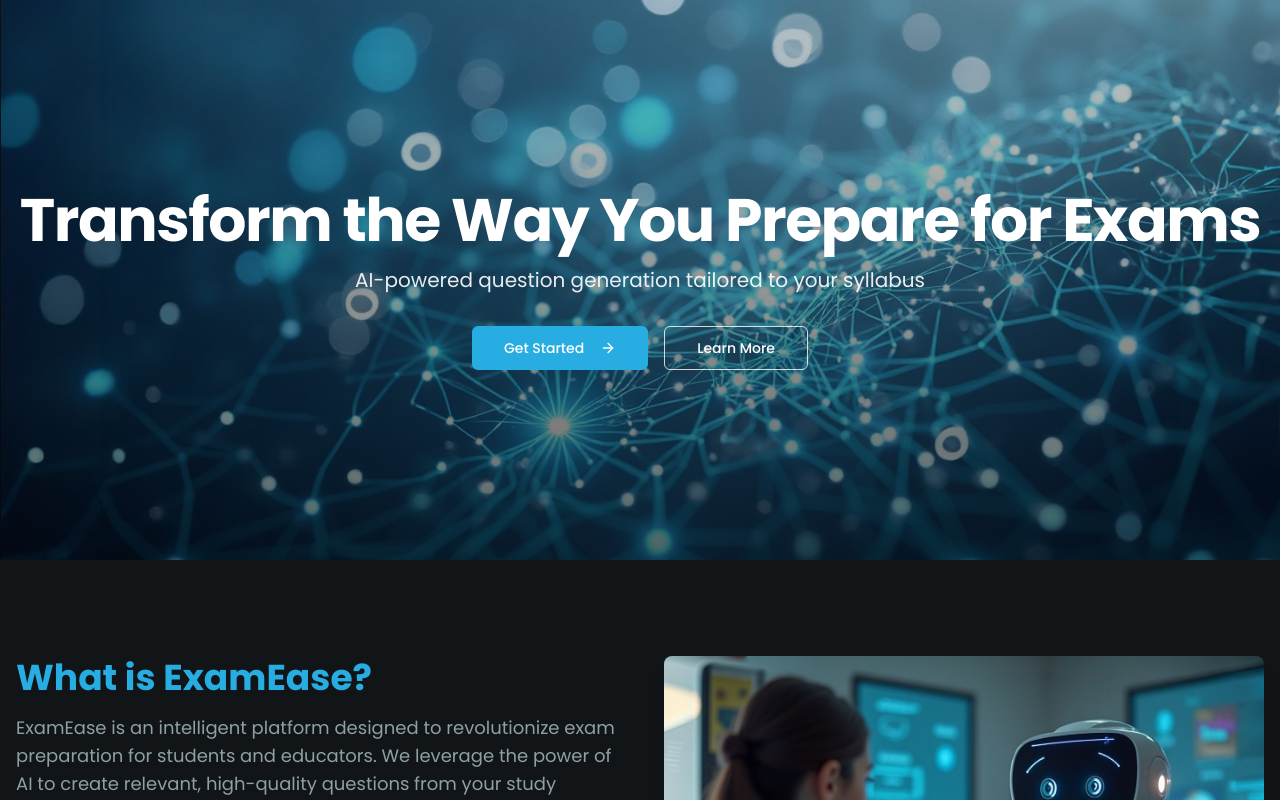
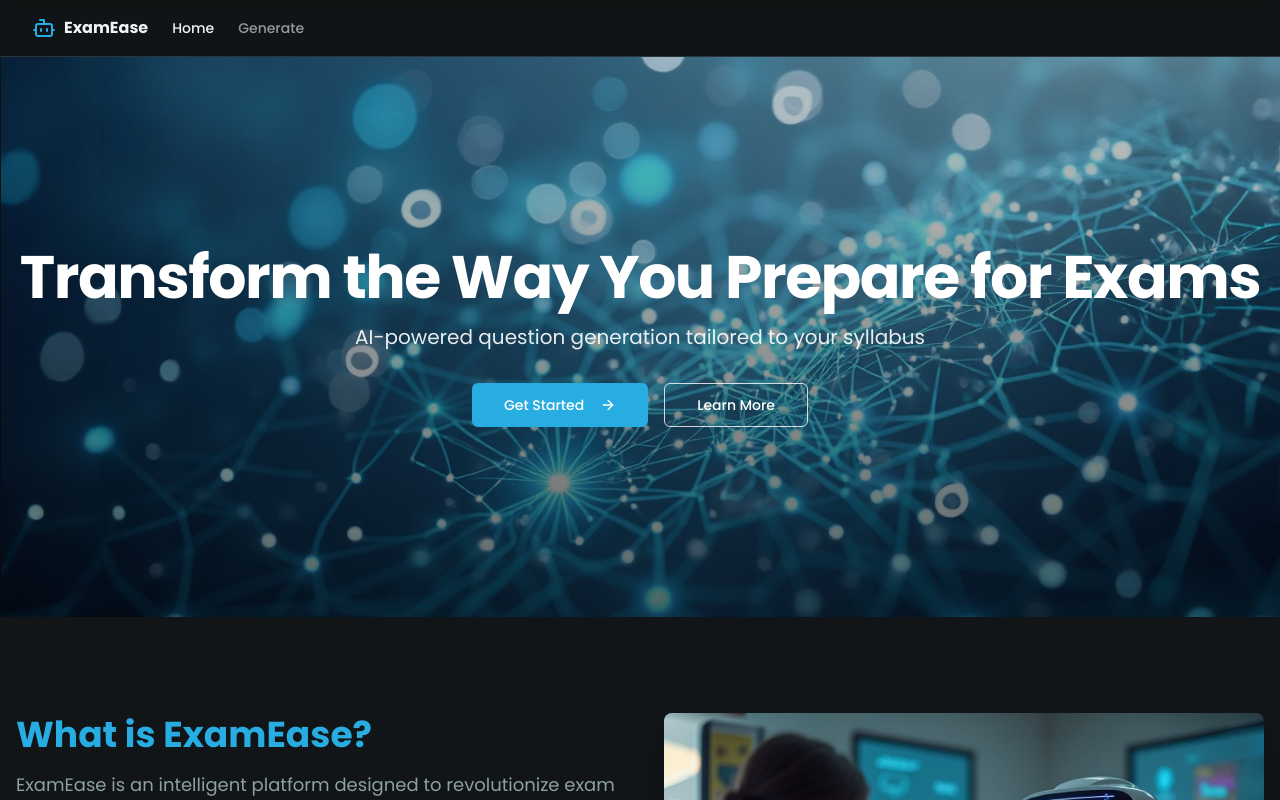
Before and after one commit to AadityaGeek/ExamEase, a Next.js app: page / in a window 1280 px wide. Shown: the top 800 px of the page. Built offline with nearby package versions, Linux system fonts and the light colour scheme.

Commit message:
Add sticky header

```diff
--- a/src/app/generate/page.tsx
+++ b/src/app/generate/page.tsx
@@ -16,15 +16,6 @@
     <div className="relative min-h-screen w-full overflow-hidden">
        <div className="absolute inset-0 -z-10 h-full w-full bg-background bg-[radial-gradient(#1e293b_1px,transparent_1px)] [background-size:32px_32px]"></div>
        <div className="container mx-auto px-4 py-8">
-        <div className="w-full flex justify-start mb-8">
-            <Button asChild variant="outline" className="bg-transparent hover:bg-primary hover:text-primary-foreground">
-                <Link href="/">
-                    <Home className="mr-2 h-4 w-4" />
-                    Home
-                </Link>
-            </Button>
-        </div>
-
         <main className="flex flex-col items-center justify-center space-y-12">
             <div className="flex flex-col items-center space-y-6 text-center max-w-2xl">
                  <Rocket className="h-12 w-12 text-primary" />
--- a/src/app/layout.tsx
+++ b/src/app/layout.tsx
@@ -3,6 +3,7 @@
 import { Toaster } from "@/components/ui/toaster"
 import { Footer } from '@/components/footer';
 import { Poppins } from 'next/font/google';
+import { Header } from '@/components/header';
 
 const poppins = Poppins({
   subsets: ['latin'],
@@ -10,8 +11,8 @@
 });
 
 export const metadata: Metadata = {
-  title: 'ExamEase AI - AI-Powered Question Paper Generator',
-  description: 'Generate high-quality, exam-oriented question papers for any subject in seconds with ExamEase AI. Perfect for students and educators.',
+  title: 'ExamEase - AI-Powered Question Paper Generator',
+  description: 'Generate high-quality, exam-oriented question papers for any subject in seconds with ExamEase. Perfect for students and educators.',
 };
 
 export default function RootLayout({
@@ -22,7 +23,10 @@
   return (
     <html lang="en" className="dark">
       <body className={`${poppins.className} antialiased min-h-screen bg-background`}>
-        {children}
+        <Header />
+        <div className="flex-1">
+          {children}
+        </div>
         <Footer />
         <Toaster />
       </body>
--- a/src/app/questions/page.tsx
+++ b/src/app/questions/page.tsx
@@ -63,18 +63,6 @@
 
   return (
     <div className="container mx-auto px-4 py-8">
-        <div className="w-full max-w-4xl mx-auto flex justify-between items-center mb-4">
-             <Button asChild variant="outline">
-                <Link href="/">
-                    <Home className="mr-2 h-4 w-4" />
-                    Home
-                </Link>
-            </Button>
-            <Button onClick={() => router.push('/generate')}>
-                <PlusCircle className="mr-2 h-4 w-4" />
-                Create New Paper
-            </Button>
-        </div>
       <QuestionDisplay
         questionsData={questionPaperData}
         title={questionPaperData.title}
--- /dev/null
+++ b/src/components/header.tsx
@@ -0,0 +1,68 @@
+
+"use client";
+
+import Link from "next/link";
+import { Bot, Home, Rocket } from "lucide-react";
+import { usePathname } from "next/navigation";
+import { cn } from "@/lib/utils";
+import { Button, buttonVariants } from "./ui/button";
+
+const navLinks = [
+    { href: "/", label: "Home", icon: <Home /> },
+    { href: "/generate", label: "Generate", icon: <Rocket /> },
+];
+
+export function Header() {
+    const pathname = usePathname();
+
+    return (
+        <header className="sticky top-0 z-50 w-full border-b bg-background/95 backdrop-blur supports-[backdrop-filter]:bg-background/60">
+            <div className="container flex h-14 items-center">
+                <div className="mr-4 hidden md:flex">
+                    <Link href="/" className="mr-6 flex items-center space-x-2">
+                        <Bot className="h-6 w-6 text-primary" />
+                        <span className="font-bold">ExamEase</span>
+                    </Link>
+                    <nav className="flex items-center space-x-6 text-sm font-medium">
+                        {navLinks.map((link) => (
+                             <Link
+                                key={link.href}
+                                href={link.href}
+                                className={cn(
+                                    "transition-colors hover:text-foreground/80",
+                                    pathname === link.href ? "text-foreground" : "text-foreground/60"
+                                )}
+                            >
+                                {link.label}
+                            </Link>
+                        ))}
+                    </nav>
+                </div>
+
+                {/* Mobile Nav */}
+                <div className="md:hidden flex flex-1 items-center justify-between">
+                     <Link href="/" className="flex items-center space-x-2">
+                        <Bot className="h-6 w-6 text-primary" />
+                        <span className="font-bold">ExamEase</span>
+                    </Link>
+                    <div className="flex items-center space-x-2">
+                        {navLinks.map((link) => (
+                             <Link
+                                key={link.href}
+                                href={link.href}
+                                className={cn(
+                                    buttonVariants({ variant: "ghost", size: "icon" }),
+                                    "transition-colors hover:text-foreground/80",
+                                    pathname === link.href ? "text-foreground bg-accent" : "text-foreground/60"
+                                )}
+                                 aria-label={link.label}
+                            >
+                                {link.icon}
+                            </Link>
+                        ))}
+                    </div>
+                </div>
+            </div>
+        </header>
+    );
+}
```
